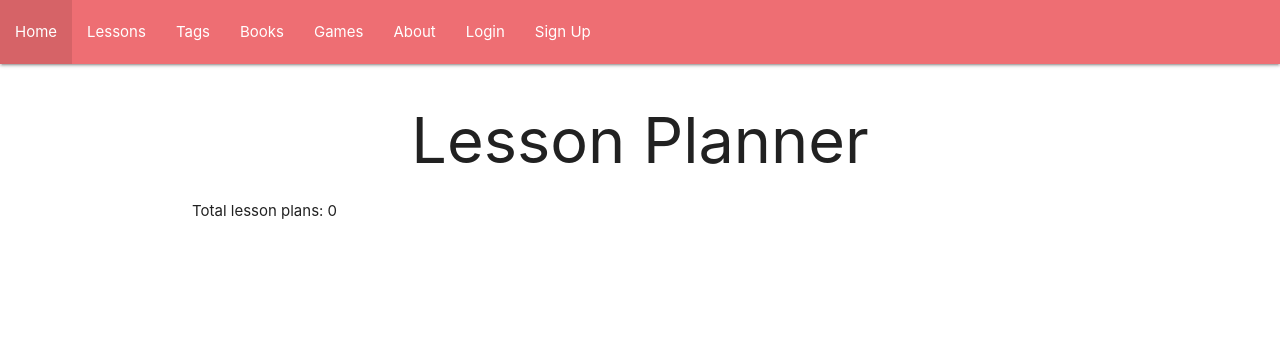
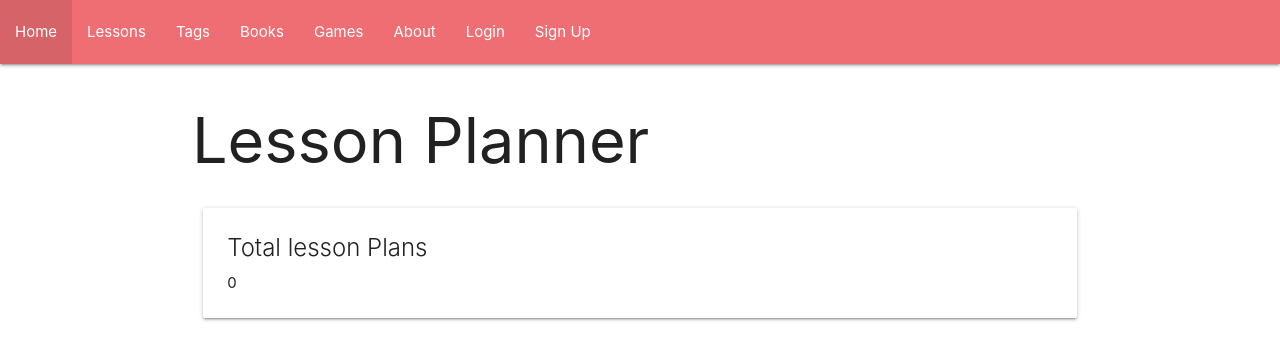
Before and after one commit to denibulkashvili/LessonPlannerSocial, a Django app: page / in a window 1280 px wide. Shown: the top 360 px of the page. Run offline with Django 3.2, Linux system fonts and the light colour scheme; data that the repository does not hold is empty.

Commit message:
Update main page lesson count card

```diff
--- a/templates/base.html
+++ b/templates/base.html
@@ -37,13 +37,13 @@
     </ul>
   </nav>
 
-  <header class="center">
-    {% block header %}
-    {% endblock %}
-  </header>
+  <main class="container">
+    <header>
+      {% block header %}
+      {% endblock %}
+    </header>
 
-  <main class="container">
-      {% block content %}{% endblock %}
+    {% block content %}{% endblock %}
   </main>
 
   <footer>
--- a/templates/index.html
+++ b/templates/index.html
@@ -7,5 +7,14 @@
 {% endblock %}
 
 {% block content %}
-  <p>Total lesson plans: {{ lesson_list.count }}</p>
+  <div class="row">
+    <div class="col s12">
+      <div class="card">
+        <div class="card-content">
+          <span class="card-title">Total lesson Plans</span>
+          <p>{{ lesson_list.count }}</p>
+        </div>
+      </div>
+    </div>
+  </div>
 {% endblock %}
```
